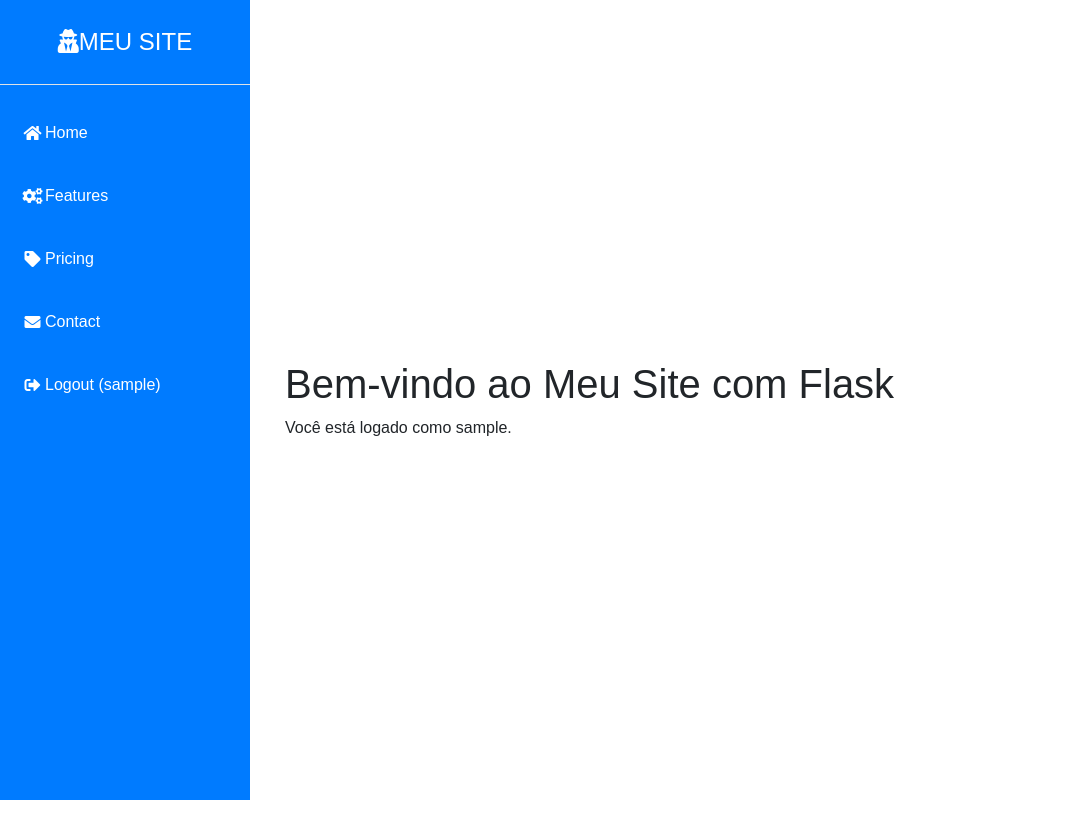
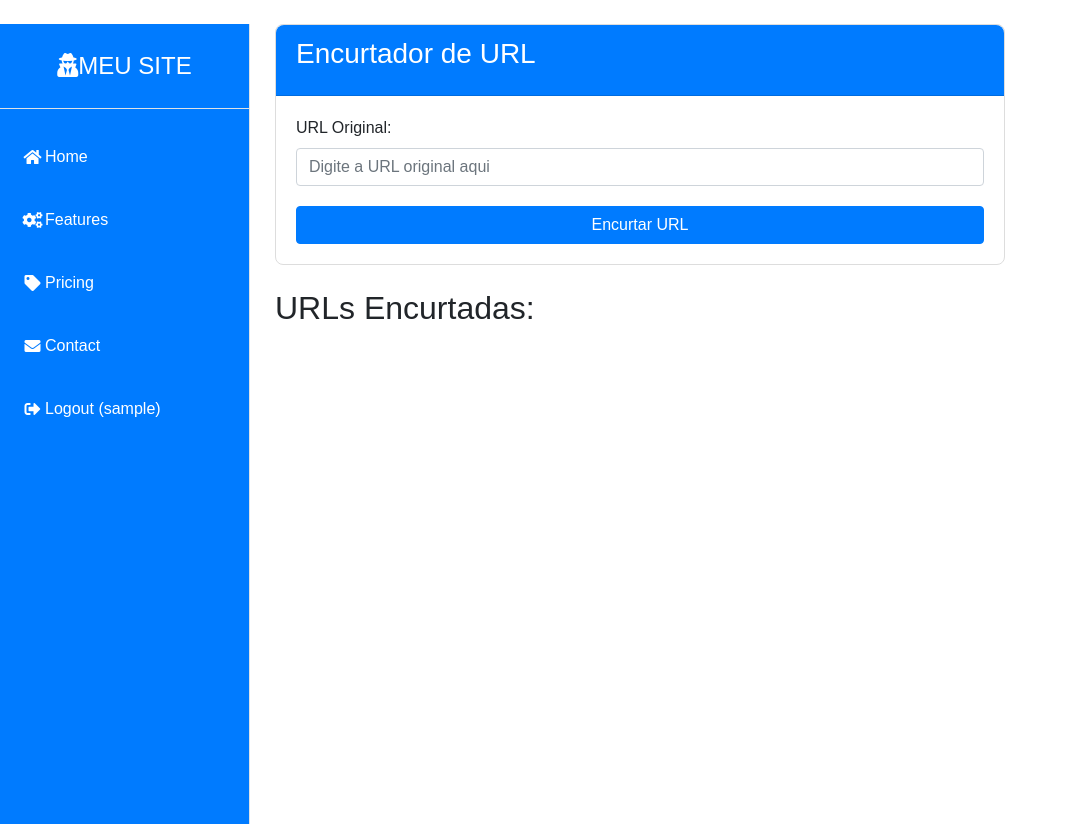
Before and after one commit to GabrielAruanda/meu_projeto, a Flask app: page /home in a window 1280 px wide. Shown: the whole page, without its empty margins (0-1068 px from the left). Before the commit the page ends 800 px from the top, so only its background shows below. Run offline with Flask 3, Linux system fonts and the light colour scheme; the visitor is signed in with stand-in values (Sample User, id 1); data that the repository does not hold is empty; some libraries are stand-ins or nearby versions.

Commit message:
Atualizações usuarios, urls e clicks

```diff
--- a/app.py
+++ b/app.py
@@ -1,44 +1,104 @@
 from flask import Flask, render_template, request, redirect, url_for, flash, session
 from flask_mysqldb import MySQL
 from config import Config
+import random
+import string
 
 app = Flask(__name__)
 app.config.from_object(Config)
-app.secret_key = 'supersecretkey'  # Substitua por uma chave secreta segura
+app.secret_key = Config.SECRET_KEY
 
 mysql = MySQL(app)
 
-# Rota para a página inicial
+# Função para gerar URL curta aleatória
+def generate_short_url(original_url):
+    url_name = original_url.rstrip('/').rsplit('/', 1)[-1][:3]  # Pegue os primeiros 3 caracteres da URL original
+    random_part = ''.join(random.choices(string.digits, k=3))   # Adicione 3 números aleatórios
+    return f"{url_name}{random_part}"
+
+# Rota para redirecionar URL encurtada
+@app.route('/<short_url>')
+def redirect_to_url(short_url):
+    cur = mysql.connection.cursor()
+    cur.execute("SELECT original_url FROM urls WHERE short_url = %s", (short_url,))
+    result = cur.fetchone()
+    if result:
+        # Incrementa o contador de cliques e insere no banco de dados de cliques
+        cur.execute("UPDATE urls SET click_count = click_count + 1 WHERE short_url = %s", (short_url,))
+        cur.execute("INSERT INTO clicks (url_id, user_id) VALUES ((SELECT id FROM urls WHERE short_url = %s), %s)", (short_url, session['user_id']))
+        mysql.connection.commit()
+        cur.close()
+        return redirect(result[0])
+    else:
+        flash('URL encurtada não encontrada.', 'danger')
+        return redirect(url_for('index'))
+
+# Rota principal (página inicial)
 @app.route('/')
 def index():
     return render_template('index.html')
 
-# Rota para a página Home (apenas acessível se logado)
-@app.route('/home')
+# Rota para a página home
+@app.route('/home', methods=['GET', 'POST'])
 def home():
     if 'logged_in' in session:
+        user_id = session['user_id']
         username = session['username']
-        return render_template('home.html', username=username, logged_in=True)
+        if request.method == 'POST':
+            original_url = request.form['original_url']
+            cur = mysql.connection.cursor()
+            try:
+                # Insere a URL apenas se ela não existir para o usuário
+                cur.execute("SELECT short_url FROM urls WHERE original_url = %s AND user_id = %s", (original_url, user_id))
+                existing_short_url = cur.fetchone()
+                if existing_short_url:
+                    short_url = existing_short_url[0]
+                    flash(f'URL encurtada já existente: {request.url_root}{short_url}', 'info')
+                else:
+                    short_url = generate_short_url(original_url)
+                    cur.execute("""
+                        INSERT INTO urls (original_url, short_url, user_id)
+                        VALUES (%s, %s, %s)
+                    """, (original_url, short_url, user_id))
+                    mysql.connection.commit()
+                    flash(f'URL encurtada: {request.url_root}{short_url}', 'success')
+            except Exception as e:
+                flash(f'Erro ao encurtar a URL: {e}', 'danger')
+            cur.close()
+
+        # Obtém as URLs encurtadas do usuário logado
+        cur = mysql.connection.cursor()
+        cur.execute("SELECT id, original_url, short_url, click_count FROM urls WHERE user_id = %s", (user_id,))
+        urls = cur.fetchall()
+        cur.close()
+
+        return render_template('home.html', username=username, logged_in=True, urls=urls)
     else:
         flash('Você precisa estar logado para acessar esta página.', 'danger')
         return redirect(url_for('index'))
 
-# Rota para a página Features
+# Rota para a página de recursos (features)
 @app.route('/features')
 def features():
     return render_template('features.html')
 
-# Rota para a página Pricing
+# Rota para a página de preços (pricing)
 @app.route('/pricing')
 def pricing():
     return render_template('pricing.html')
 
-# Rota para a página Contact
-@app.route('/contact')
+# Rota para a página de contato
+@app.route('/contact', methods=['GET', 'POST'])
 def contact():
+    if request.method == 'POST':
+        name = request.form['name']
+        email = request.form['email']
+        message = request.form['message']
+        flash('Mensagem enviada com sucesso!', 'success')
+        return redirect(url_for('contact'))
     return render_template('contact.html')
 
-# Rota para a página de cadastro de usuário
+# Rota para o registro de usuário
 @app.route('/register', methods=['GET', 'POST'])
 def register():
     if request.method == 'POST':
@@ -65,8 +125,9 @@ def login():
         if user:
             session['logged_in'] = True
             session['username'] = username
+            session['user_id'] = user[0]  # Acessa o ID do usuário na posição 0 da tupla
             flash('Login realizado com sucesso!', 'success')
-            return redirect(url_for('home'))
+            return redirect(url_for('home'))  # Redireciona para a página home
         else:
             flash('Usuário ou senha incorretos.', 'danger')
     return render_template('login.html')
@@ -76,6 +137,7 @@ def login():
 def logout():
     session.pop('logged_in', None)
     session.pop('username', None)
+    session.pop('user_id', None)
     flash('Você saiu da sua conta.', 'info')
     return redirect(url_for('index'))
 
--- a/config.py
+++ b/config.py
@@ -1,5 +1,8 @@
+# config.py
+
 class Config:
     MYSQL_HOST = 'localhost'
     MYSQL_USER = 'root'
     MYSQL_PASSWORD = ''
     MYSQL_DB = 'meu_projeto'
+    SECRET_KEY = 'supersecretkey'  # Substitua por uma chave secreta segura
--- a/templates/home.html
+++ b/templates/home.html
@@ -1,17 +1,50 @@
+<!-- home.html -->
 <!DOCTYPE html>
 <html lang="en">
 <head>
     <meta charset="UTF-8">
     <meta name="viewport" content="width=device-width, initial-scale=1.0">
-    <title>Home - Meu Site com Flask</title>
-    <link href="https://maxcdn.bootstrapcdn.com/bootstrap/4.0.0/css/bootstrap.min.css" rel="stylesheet">
-    <link href="https://cdnjs.cloudflare.com/ajax/libs/font-awesome/5.15.4/css/all.min.css" rel="stylesheet">
-    <link rel="stylesheet" href="{{ url_for('static', filename='css/styles.css') }}">
+    <title>Home</title>
+    <link rel="stylesheet" href="https://maxcdn.bootstrapcdn.com/bootstrap/4.0.0/css/bootstrap.min.css">
+    <link rel="stylesheet" href="https://cdnjs.cloudflare.com/ajax/libs/font-awesome/5.15.4/css/all.min.css">
+    <link rel="stylesheet" href="{{ url_for('static', filename='css/styles.css') }}"> <!-- Arquivo de estilos customizado -->
+    <style>
+        /* Estilos adicionais específicos para o encurtador de URL */
+        .url-shortener-container {
+            margin: 50px auto;
+            max-width: 600px;
+        }
+        .url-shortener-card {
+            border: 1px solid #ddd;
+            border-radius: 8px;
+        }
+        .url-shortener-card .card-header {
+            background-color: #007bff;
+            color: white;
+            border-radius: 8px 8px 0 0;
+        }
+        .url-shortener-card .card-body {
+            padding: 20px;
+        }
+        .url-shortener-card .form-group {
+            margin-bottom: 20px;
+        }
+        .url-shortener-card .btn-primary {
+            width: 100%;
+        }
+        .url-shortener-list {
+            margin-top: 20px;
+        }
+        .url-shortener-list .list-group-item {
+            border: 1px solid #ddd;
+            border-radius: 8px;
+            margin-bottom: 10px;
+        }
+    </style>
 </head>
 <body>
-    <div id="wrapper" class="d-flex">
     <!-- Menu Lateral -->
-        <div id="sidebar" class="bg-primary">
+    <div id="sidebar" class="bg-primary border-right">
         <div class="sidebar-heading text-white text-center py-4 primary-text fs-4 fw-bold text-uppercase border-bottom">
             <i class="fas fa-user-secret me-2"></i>Meu Site
         </div>
@@ -44,18 +77,44 @@
     </div>
 
     <!-- Conteúdo da Página -->
-        <div id="page-content-wrapper">
-            <div class="container-fluid mt-3">
-                <h1>Bem-vindo ao Meu Site com Flask</h1>
-                {% if 'logged_in' in session %}
-                    <p>Você está logado como {{ session['username'] }}.</p>
-                {% else %}
-                    <p>Você não está logado.</p>
-                {% endif %}
+    <div class="container mt-4">
+        <div class="row justify-content-center">
+            <div class="col-md-8">
+                <div class="card url-shortener-card">
+                    <div class="card-header bg-primary text-white">
+                        <h3 class="card-title">Encurtador de URL</h3>
+                    </div>
+                    <div class="card-body">
+                        <form method="POST" action="{{ url_for('home') }}">
+                            <div class="form-group">
+                                <label for="original_url">URL Original:</label>
+                                <input type="url" class="form-control" id="original_url" name="original_url" placeholder="Digite a URL original aqui" required>
+                            </div>
+                            <button type="submit" class="btn btn-primary">Encurtar URL</button>
+                        </form>
+                    </div>
+                </div>
+                <div class="url-shortener-list">
+                    <h2 class="mt-4 mb-3">URLs Encurtadas:</h2>
+                    <ul class="list-group">
+                        {% for url in urls %}
+                        <li class="list-group-item">
+                            <div class="d-flex justify-content-between align-items-center">
+                                <div>
+                                    <p class="mb-1"><strong>URL Original:</strong> <a href="{{ url[1] }}">{{ url[1] }}</a></p>
+                                    <p class="mb-1"><strong>URL Encurtada:</strong> <a href="{{ url[2] }}">{{ request.url_root }}{{ url[2] }}</a></p>
+                                    <p class="mb-1"><strong>Número de Cliques:</strong> {{ url[3] }}</p>
+                                </div>
+                            </div>
+                        </li>
+                        {% endfor %}
+                    </ul>
+                </div>
             </div>
         </div>
     </div>
 
+    <!-- Scripts -->
     <script src="https://code.jquery.com/jquery-3.2.1.slim.min.js"></script>
     <script src="https://cdnjs.cloudflare.com/ajax/libs/popper.js/1.12.9/umd/popper.min.js"></script>
     <script src="https://maxcdn.bootstrapcdn.com/bootstrap/4.0.0/js/bootstrap.min.js"></script>
```
Also changed, not shown: templates/contact.html (+4 -4 lines), templates/pricing.html (+8 -8 lines). Lines whose indentation alone changed are shown as unchanged.
